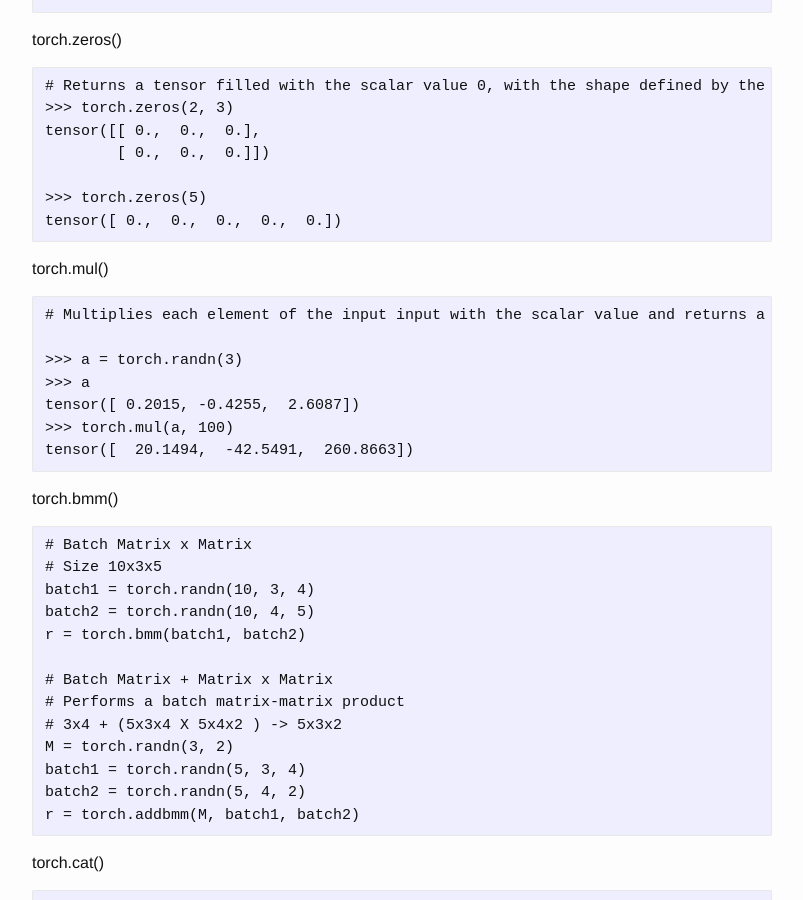
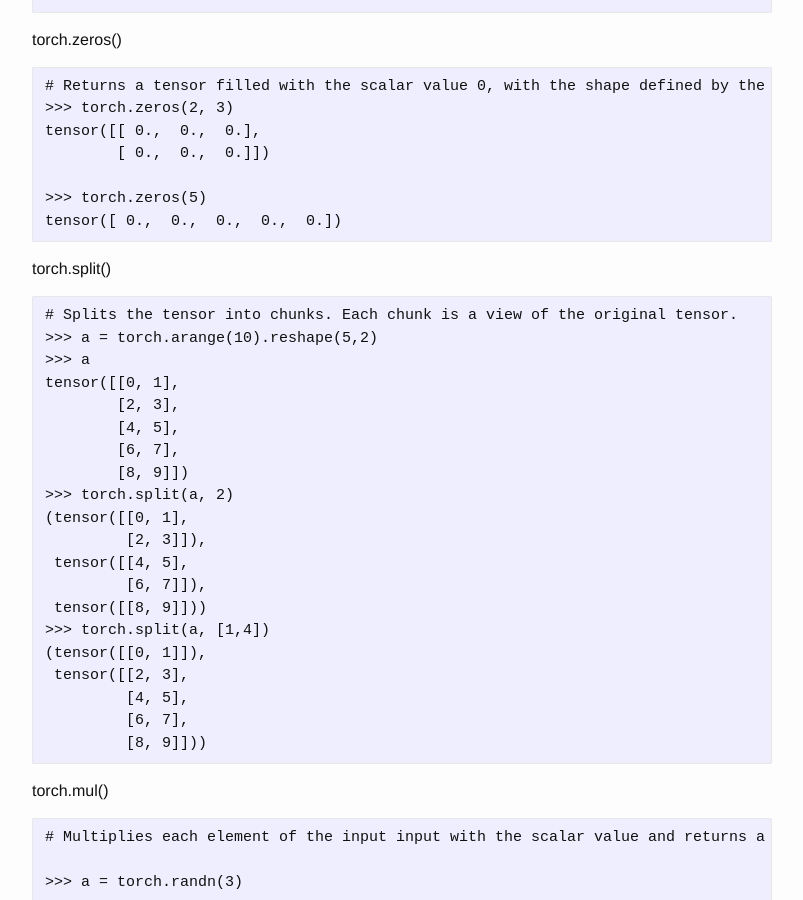
Before and after one commit to josephstalin117/josephstalin117.github.io, a Jekyll site: the page built from _posts/2019-3-11-pytorch.markdown, in a window 1280 px wide and 900 px high, scrolled down 1905 px. Shown: the whole window, without its empty margins (238-1041 px from the left). Built offline with Jekyll 4.4.1, drawn with Linux system fonts in a browser that asks for light colours; some of the changed text lies outside the part shown.

Commit message:
add torch.stack

````diff
--- a/_posts/2018-6-09-tensorflow.markdown
+++ b/_posts/2018-6-09-tensorflow.markdown
@@ -331,6 +331,9 @@
 
 # [-5, -4, -3, -2, -1,  0,  1,  4,  9, 16]
 square_if_positive_vectorized(tf.range(-5, 5))
+
+# [1, 200, 300, 4]
+tf.where([True, False, False, True], [1,2,3,4], [100,200,300,400])
 ```
 
 keras
--- a/_posts/2019-3-11-pytorch.markdown
+++ b/_posts/2019-3-11-pytorch.markdown
@@ -97,6 +97,30 @@
 tensor([ 0.,  0.,  0.,  0.,  0.])
 ```
 
+torch.split()
+```
+# Splits the tensor into chunks. Each chunk is a view of the original tensor.
+>>> a = torch.arange(10).reshape(5,2)
+>>> a
+tensor([[0, 1],
+        [2, 3],
+        [4, 5],
+        [6, 7],
+        [8, 9]])
+>>> torch.split(a, 2)
+(tensor([[0, 1],
+         [2, 3]]),
+ tensor([[4, 5],
+         [6, 7]]),
+ tensor([[8, 9]]))
+>>> torch.split(a, [1,4])
+(tensor([[0, 1]]),
+ tensor([[2, 3],
+         [4, 5],
+         [6, 7],
+         [8, 9]]))
+```
+
 torch.mul()
 ```
 # Multiplies each element of the input input with the scalar value and returns a new resulting tensor.
@@ -145,6 +169,16 @@
          -1.0969, -0.4614],
         [-0.1034, -0.5790,  0.1497, -0.1034, -0.5790,  0.1497, -0.1034,
          -0.5790,  0.1497]])
+```
+
+torch.stack()
+```
+a.size()  # 2, 3, 4
+b.size()  # 2, 3
+b = torch.unsqueeze(b, dim=2)  # 2, 3, 1
+# torch.unsqueeze(b, dim=-1) does the same thing
+
+torch.stack([a, b], dim=2)  # 2, 3, 5
 ```
 
 torch.transpose(input, dim0, dim1)->Tensor
````
